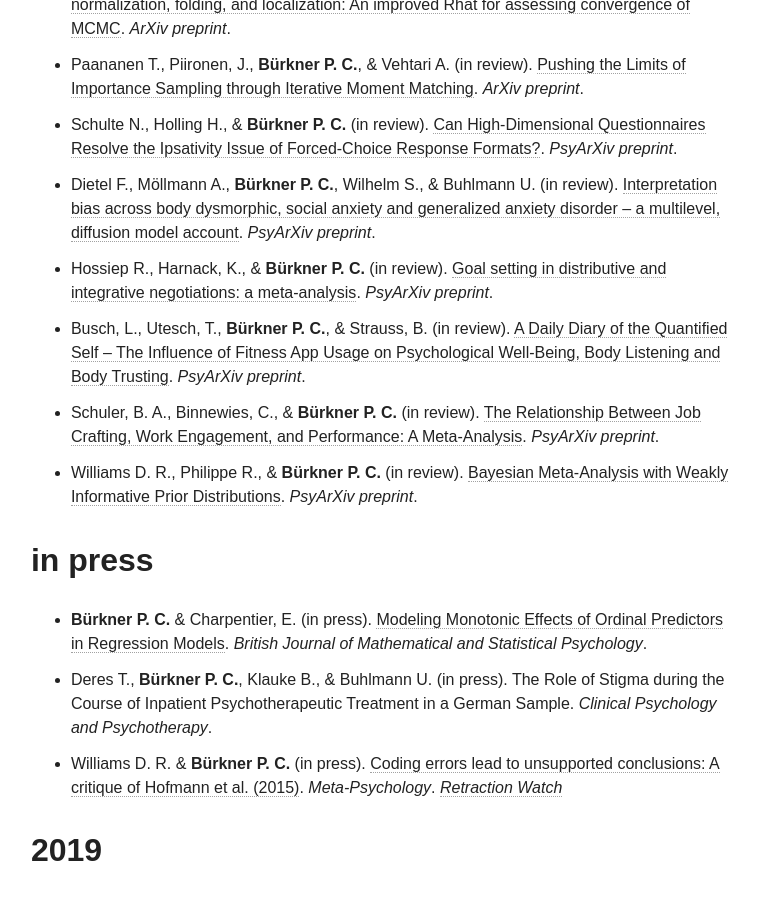
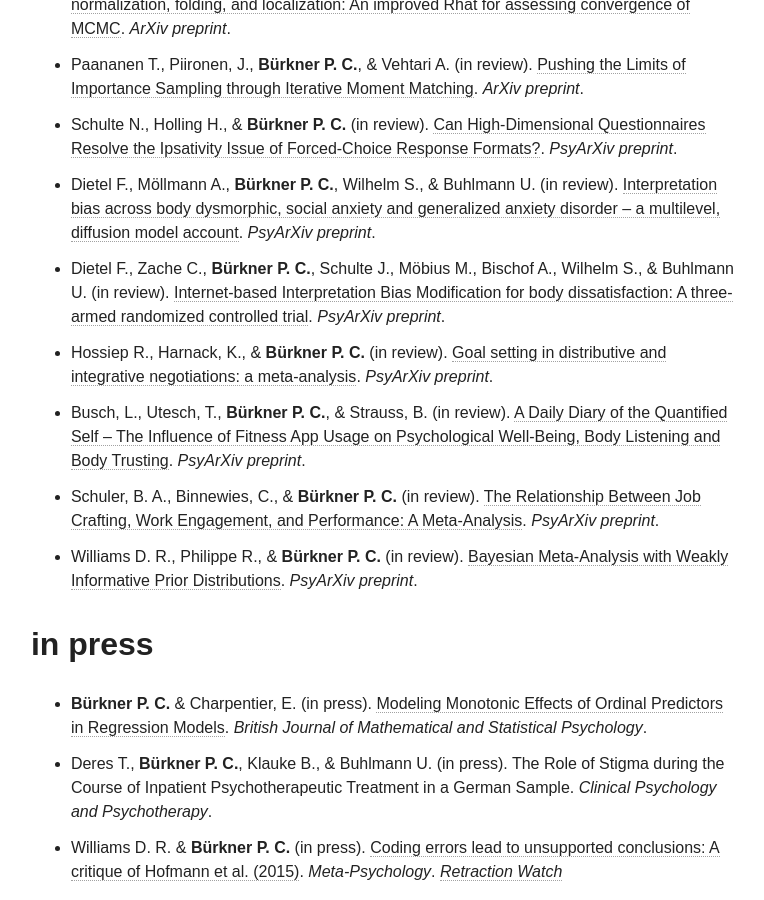
Before and after one commit to paul-buerkner/paul-buerkner.github.io, a Jekyll site: the page built from publications/index.md, in a window 1280 px wide and 900 px high, scrolled down 941 px. Shown: the whole window, without its empty margins (255-1019 px from the left). Built offline with Jekyll 4.4.1, drawn with Linux system fonts in a browser that asks for light colours; nearby versions of some CDN libraries.

Commit message:
add new preprint

```diff
--- a/publications/index.md
+++ b/publications/index.md
@@ -14,6 +14,7 @@
 * Paananen T., Piironen, J., **Bürkner P. C.**, & Vehtari A. (in review). [Pushing the Limits of Importance Sampling through Iterative Moment Matching](http://arxiv.org/abs/1906.08850). *ArXiv preprint*.
 * Schulte N., Holling H., & **Bürkner P. C.** (in review). [Can High-Dimensional Questionnaires Resolve the Ipsativity Issue of Forced-Choice Response Formats?](https://psyarxiv.com/43uq8/). *PsyArXiv preprint*.
 * Dietel F., Möllmann A., **Bürkner P. C.**, Wilhelm S., & Buhlmann U. (in review). [Interpretation bias across body dysmorphic, social anxiety and generalized anxiety disorder – a multilevel, diffusion model account](https://psyarxiv.com/3hnpu/). *PsyArXiv preprint*.
+* Dietel F., Zache C., **Bürkner P. C.**, Schulte J., Möbius M., Bischof A., Wilhelm S., & Buhlmann U. (in review). [Internet-based Interpretation Bias Modification for body dissatisfaction: A three-armed randomized controlled trial](https://psyarxiv.com/y73rd/). *PsyArXiv preprint*.
 * Hossiep R., Harnack, K., & **Bürkner P. C.** (in review). [Goal setting in distributive and integrative negotiations: a meta-analysis](https://psyarxiv.com/mkgxt). *PsyArXiv preprint*.
 * Busch, L., Utesch, T., **Bürkner P. C.**, & Strauss, B. (in review). [A Daily Diary of the Quantified Self – The Influence of Fitness App Usage on Psychological Well-Being, Body Listening and Body Trusting](https://psyarxiv.com/cd6t8/). *PsyArXiv preprint*.
 * Schuler, B. A., Binnewies, C., & **Bürkner P. C.** (in review). [The Relationship Between Job Crafting, Work Engagement, and Performance: A Meta-Analysis](https://psyarxiv.com/xpf2v/). *PsyArXiv preprint*.
```
